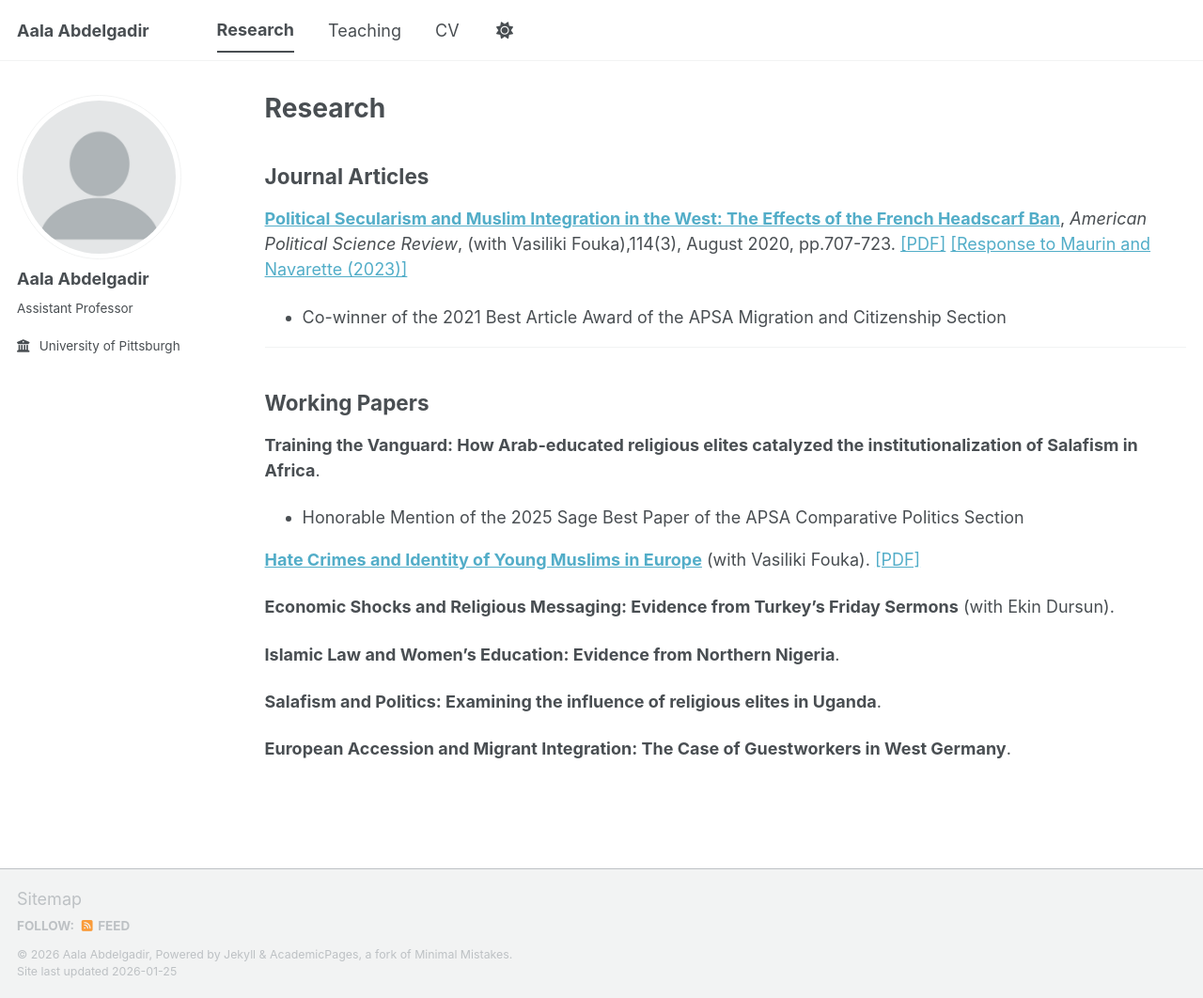
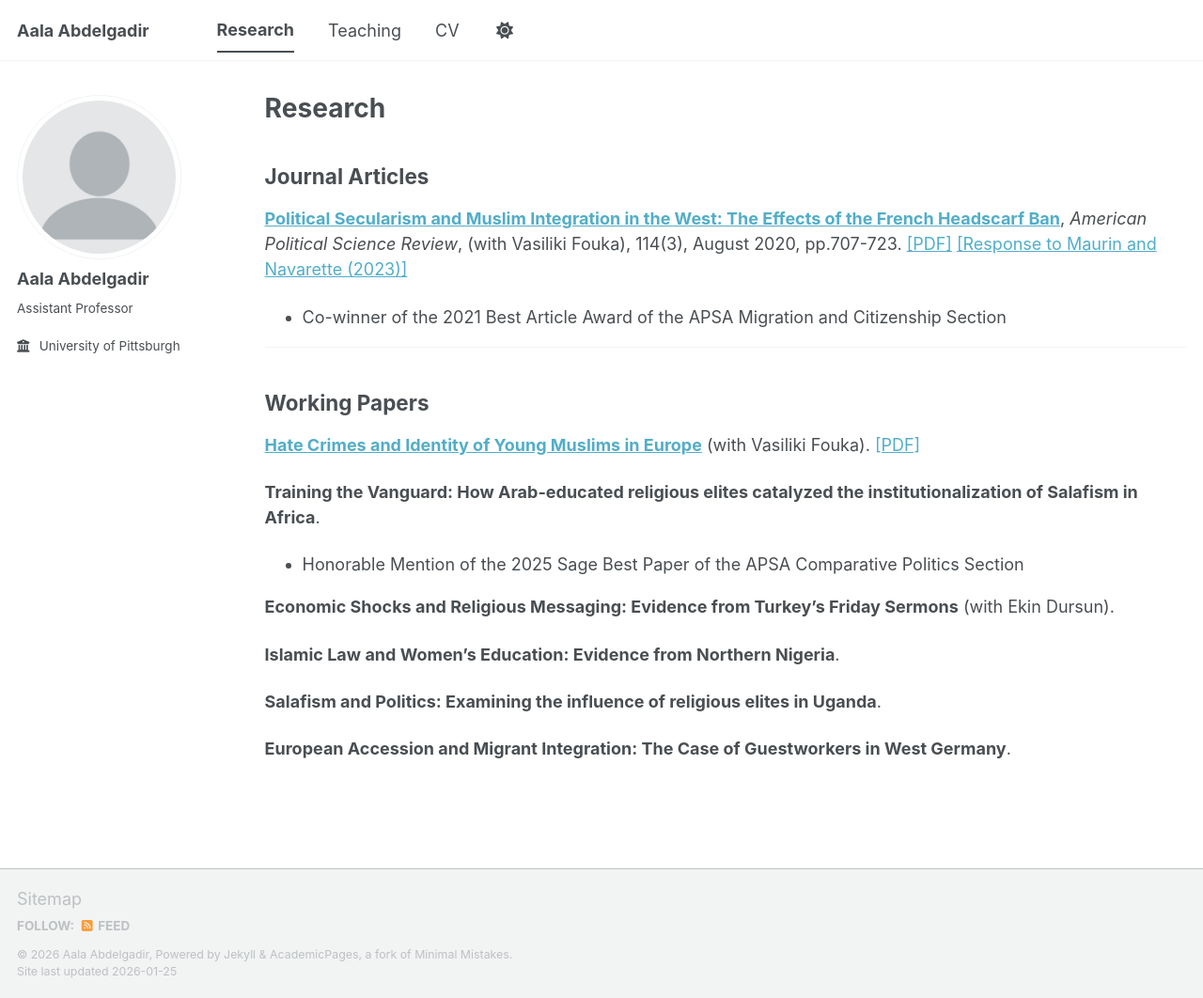
Before and after one commit to aabdelgadir/aabdelgadir.github.io, a Jekyll site: the page built from _pages/research.md, in a window 1280 px wide and 1062 px high. Shown: the whole window at 94% size. Built offline with Jekyll 4.4.1, drawn with Linux system fonts in a browser that asks for light colours; a script bundle is joined from its source files by our own code; library files that are not in the unit come from our copies.

```diff
--- a/_pages/research.md
+++ b/_pages/research.md
@@ -7,17 +7,17 @@ author_profile: true
 
 ## Journal Articles
 
-**[Political Secularism and Muslim Integration in the West: The Effects of the French Headscarf Ban]([url](https://www.cambridge.org/core/journals/american-political-science-review/article/abs/political-secularism-and-muslim-integration-in-the-west-assessing-the-effects-of-the-french-headscarf-ban/2934B2DD5336FF53B8881F3F0C506B41))**, *American Political Science Review*, (with Vasiliki Fouka),114(3), August 2020, pp.707-723. [[PDF]](/files/secularism_french_ban.pdf) [[Response to Maurin and Navarette (2023)]](/files/secularism_french_ban_response.pdf)
+**[Political Secularism and Muslim Integration in the West: The Effects of the French Headscarf Ban]([url](https://www.cambridge.org/core/journals/american-political-science-review/article/abs/political-secularism-and-muslim-integration-in-the-west-assessing-the-effects-of-the-french-headscarf-ban/2934B2DD5336FF53B8881F3F0C506B41))**, *American Political Science Review*, (with Vasiliki Fouka), 114(3), August 2020, pp.707-723. [[PDF]](/files/secularism_french_ban.pdf) [[Response to Maurin and Navarette (2023)]](/files/secularism_french_ban_response.pdf)
 - Co-winner of the 2021 Best Article Award of the APSA Migration and Citizenship Section
 
 ---
 
 ## Working Papers
 
+**[Hate Crimes and Identity of Young Muslims in Europe]([url](https://osf.io/preprints/osf/9ekt4_v2))** (with Vasiliki Fouka). [[PDF]](/files/hate_crimes_identity.pdf)
+
 **Training the Vanguard: How Arab-educated religious elites catalyzed the institutionalization of Salafism in Africa**.
 - Honorable Mention of the 2025 Sage Best Paper of the APSA Comparative Politics Section
-
-**[Hate Crimes and Identity of Young Muslims in Europe]([url](https://osf.io/preprints/osf/9ekt4_v2))** (with Vasiliki Fouka). [[PDF]](/files/hate_crimes_identity.pdf)
 
 **Economic Shocks and Religious Messaging: Evidence from Turkey’s Friday Sermons** (with Ekin Dursun).
 
```
